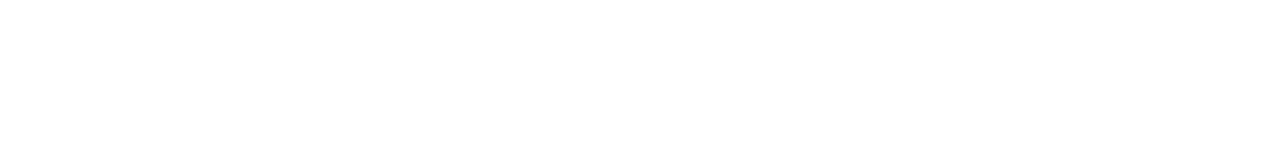
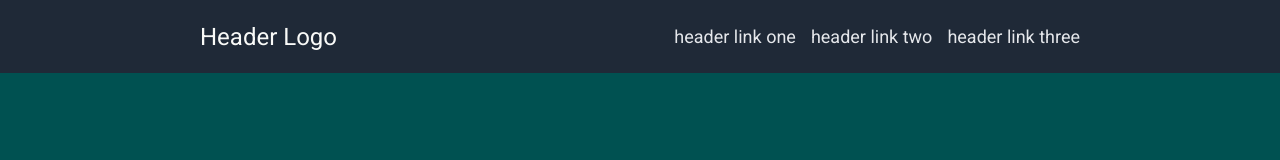
Before and after one commit to RomanFisc/landing-page, a plain HTML site: page index.html in a window 1280 px wide. Drawn offline with Linux system fonts and the light colour scheme.

Commit message:
Created and styled the navbar on the landing page, also added a line in the readme

```diff
--- a/index.html
+++ b/index.html
@@ -6,8 +6,20 @@
     <meta name="viewport" content="width=device-width, initial-scale=1.0">
     <title>Landing Page</title>
     <link rel="stylesheet" href="style.css"/>
+    <link rel="preconnect" href="https://fonts.googleapis.com">
+    <link rel="preconnect" href="https://fonts.gstatic.com" crossorigin>
+    <link href="https://fonts.googleapis.com/css2?family=Roboto&display=swap" rel="stylesheet">
 </head>
 <body>
-
+<div class="nav-bar">
+    <div class="logo">
+        Header Logo
+    </div>
+    <ul class="links-nav">
+        <a href="#" class="links">header link one</a>
+        <a href="#" class="links">header link two</a>
+        <a href="#" class="links">header link three</a>
+    </ul>
+</div>
 </body>
 </html>
--- a/style.css
+++ b/style.css
@@ -0,0 +1,46 @@
+body {
+    font-family: 'Roboto', sans-serif;
+    padding: 0;
+    margin: 0;
+    /* background-color: #1F2937; */
+    background-color: rgb(0, 81, 81);
+    /* switch back later, this is just for editing */
+}
+
+
+.nav-bar {
+    background-color: #1F2937;
+    color: white;
+    display: flex;
+    justify-content: space-between;
+    padding-left: 200px;
+    padding-right: 200px;
+    padding-top: 10px;
+    padding-bottom: 10px;
+}
+
+.logo {
+    display: flex;
+    align-items: center;
+    font-size: 24px;
+    color: #f9faf8;
+}
+
+.links {
+    text-decoration: none;
+    color: #e5e7eb;
+    font-size: 18px;
+}
+
+.links-nav {
+    display: flex;
+    gap: 15px;
+}
+
+
+@media (max-width: 800px) {
+    .nav-bar {
+        padding-left: 50px;
+        padding-right: 50px;
+    }
+}
```
Also changed, not shown: 1 other file.
